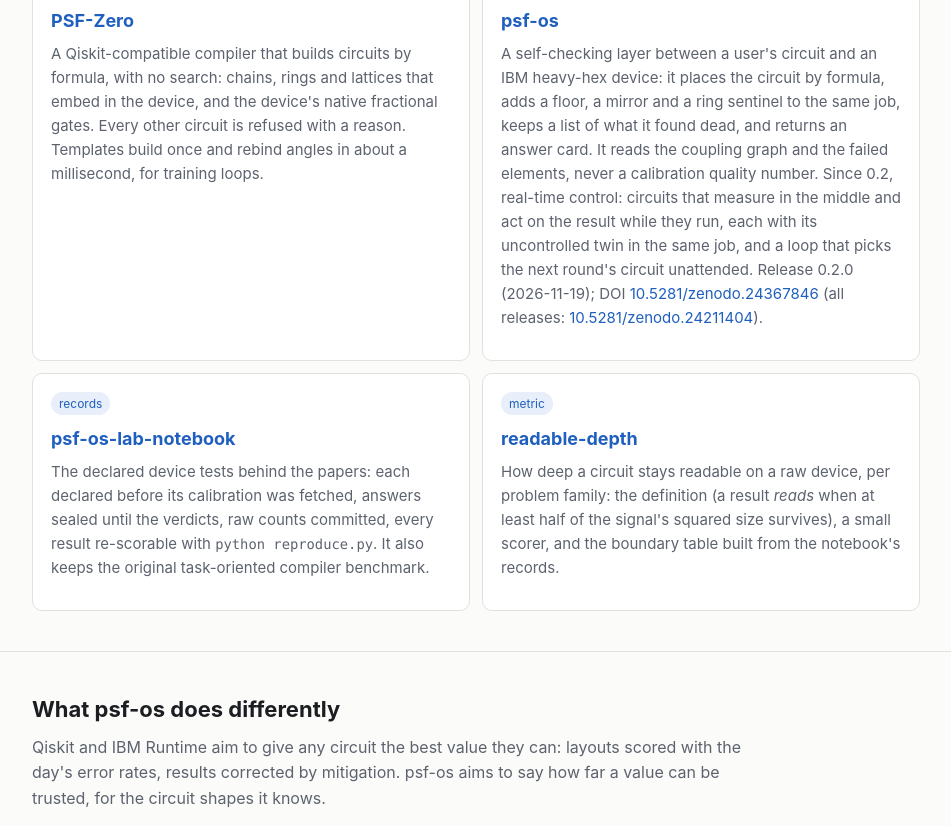
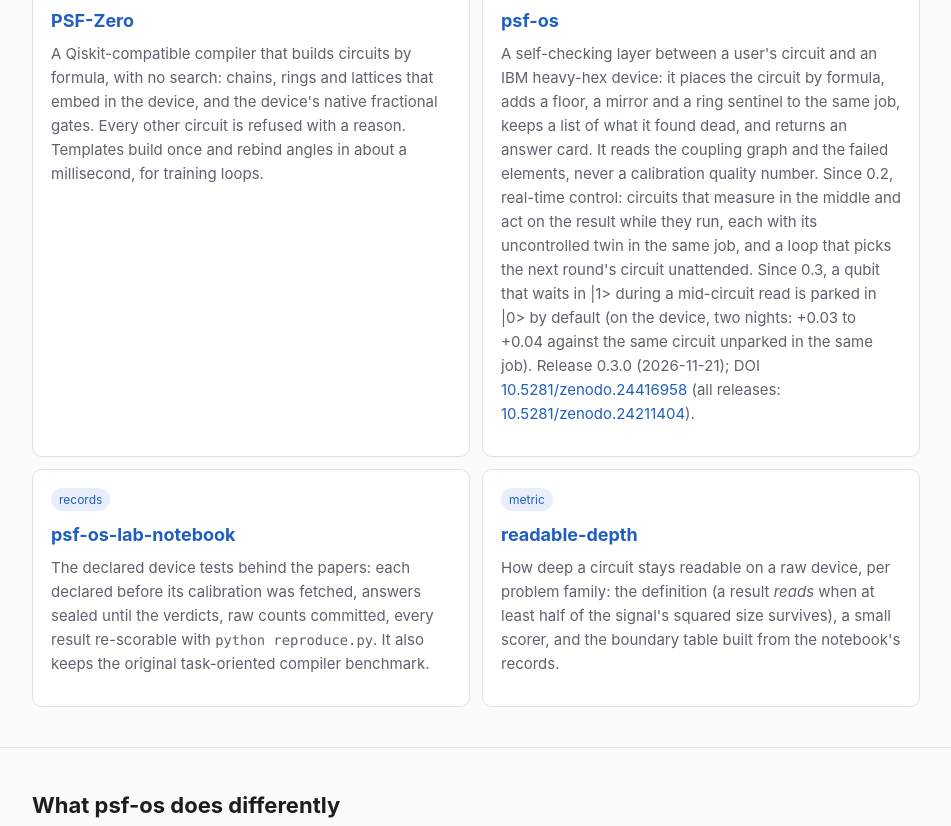
Before and after one commit to TN-Holdings-LLC/TN-Holdings-LLC.github.io, a plain HTML site: page index.html in a window 1280 px wide. Shown: the part 1000-1826 px from the top of the page, without its empty margins (164-1115 px from the left). Drawn offline with Linux system fonts and the light colour scheme.

Commit message:
Site: psf-os 0.3.0 (2026-11-21; waiting qubits parked in |0> by default; doi:10.5281/zenodo.24416958)
Co-Authored-By: Claude Opus 5.5 <noreply@anthropic.com>
Claude-Session: https://claude.ai/code/session_016Vyx9hpT74N2UFugGPzQWe

```diff
--- a/index.html
+++ b/index.html
@@ -107,7 +107,9 @@
             and returns an answer card. It reads the coupling graph and the failed elements, never a calibration
             quality number. Since 0.2, real-time control: circuits that measure in the middle and act on the result while
             they run, each with its uncontrolled twin in the same job, and a loop that picks the next round's circuit
-            unattended. Release 0.2.0 (2026-11-19); DOI <a href="https://doi.org/10.5281/zenodo.24367846">10.5281/zenodo.24367846</a>
+            unattended. Since 0.3, a qubit that waits in |1&gt; during a mid-circuit read is parked in |0&gt; by default (on
+            the device, two nights: +0.03 to +0.04 against the same circuit unparked in the same job). Release 0.3.0
+            (2026-11-21); DOI <a href="https://doi.org/10.5281/zenodo.24416958">10.5281/zenodo.24416958</a>
             (all releases: <a href="https://doi.org/10.5281/zenodo.24211404">10.5281/zenodo.24211404</a>).</p>
         </div>
         <div class="proj">
```
